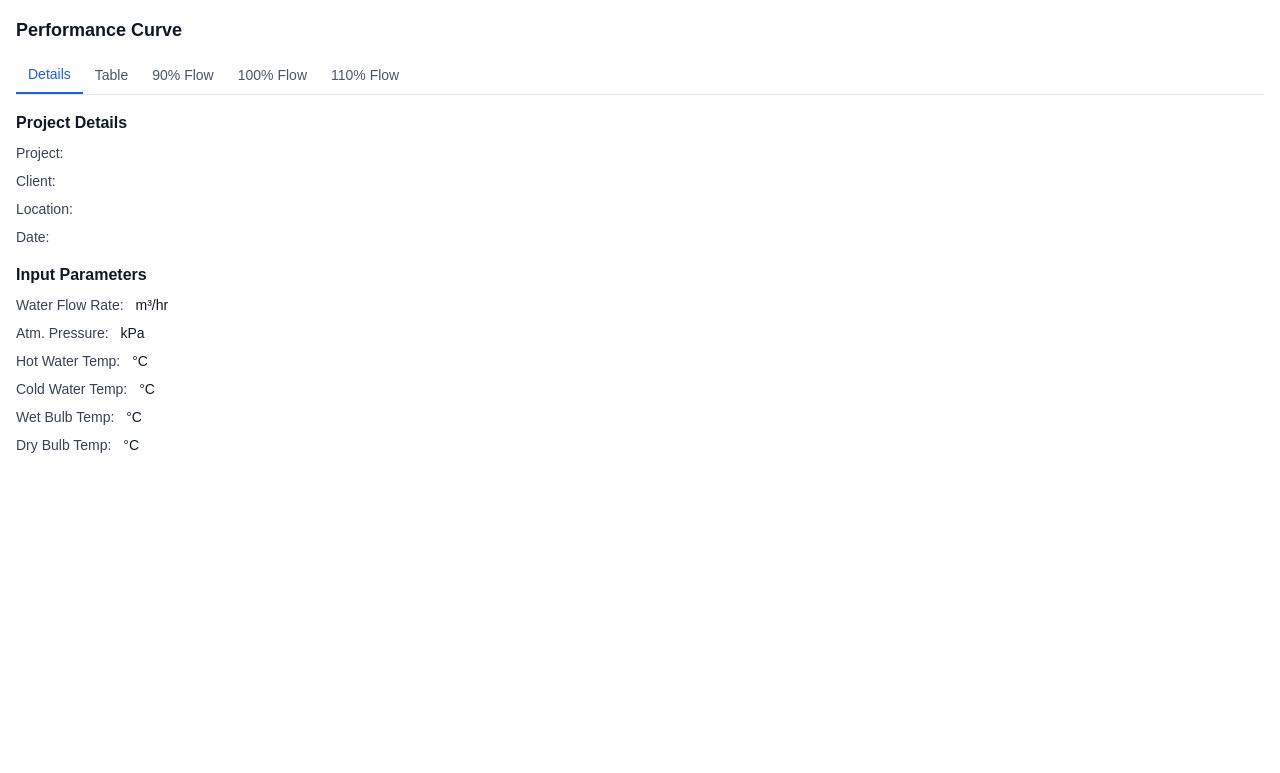
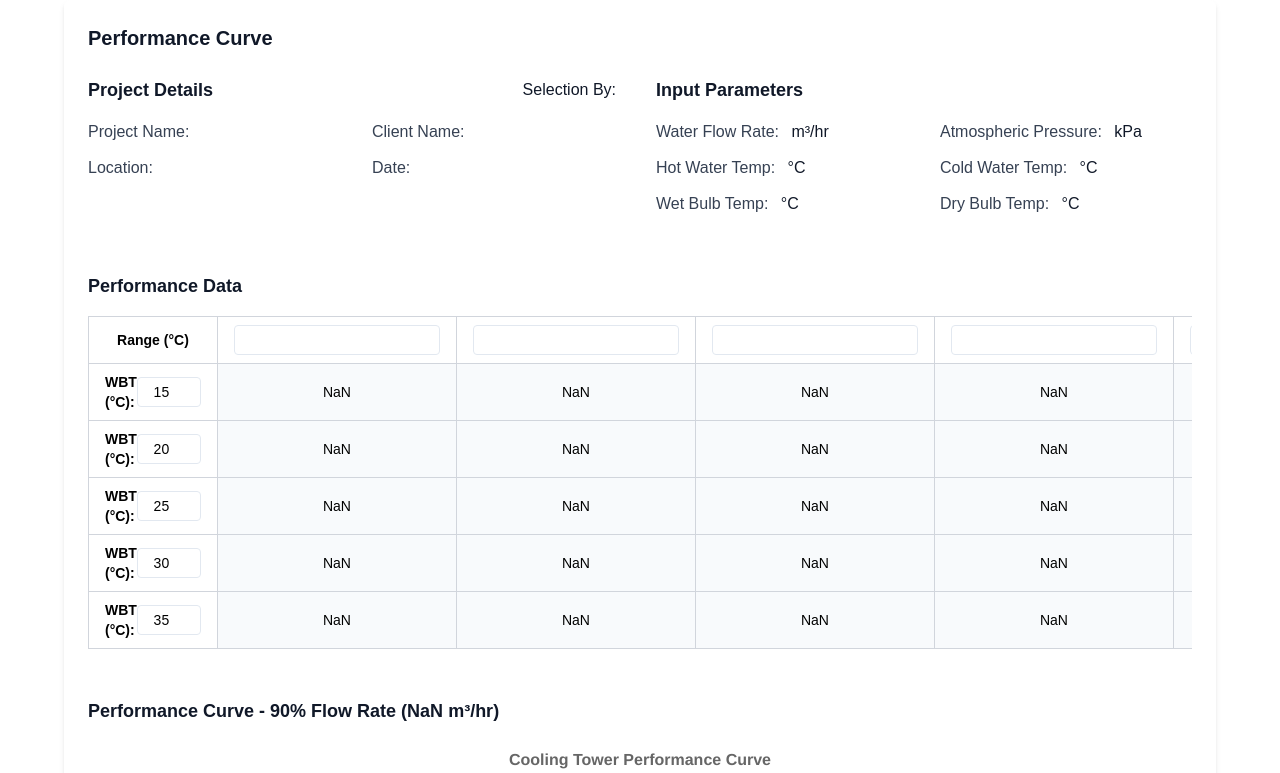
Before and after one commit to justinlee-tci/cooling-tower-selector, a Next.js app: page /PerformanceCurve in a window 1280 px wide. Shown: the top 773 px of the page. Built offline with nearby package versions, Linux system fonts and the light colour scheme.

Commit message:
optimize for mobile viewing

```diff
--- a/app/PerformanceCurve/page.js
+++ b/app/PerformanceCurve/page.js
@@ -32,6 +32,24 @@ const formatDate = (dateString) => {
 
 function PerformanceContent() {
   const searchParams = useSearchParams();
+  const [isMobile, setIsMobile] = useState(false);
+  const [activeTab, setActiveTab] = useState('details'); // For mobile view
+  const [activeRangeIndex, setActiveRangeIndex] = useState(null); // For mobile table view
+
+  useEffect(() => {
+    const checkScreenSize = () => {
+      setIsMobile(window.innerWidth < 768);
+    };
+
+    // Initial check
+    checkScreenSize();
+
+    // Add event listener
+    window.addEventListener('resize', checkScreenSize);
+
+    // Cleanup
+    return () => window.removeEventListener('resize', checkScreenSize);
+  }, []);
 
   const params = {
     modelName: searchParams.get('model') || '',
@@ -51,16 +69,14 @@ function PerformanceContent() {
   const designRange = parseFloat(params.hotWaterTemp) - parseFloat(params.coldWaterTemp);
 
   const [ranges, setRanges] = useState([
-    designRange * 0.6,
-    designRange * 0.8,
-    designRange,
-    designRange * 1.2,
-    designRange * 1.4
+    Number((designRange * 0.6).toFixed(2)),
+    Number((designRange * 0.8).toFixed(2)),
+    Number(designRange.toFixed(2)),
+    Number((designRange * 1.2).toFixed(2)),
+    Number((designRange * 1.4).toFixed(2))
   ]);
 
   const [wbtValues, setWbtValues] = useState([15, 20, 25, 30, 35]);
-  const [activeTab, setActiveTab] = useState('details'); // details, table, chart90, chart100, chart110
-  const [activeRangeIndex, setActiveRangeIndex] = useState(null);
 
   const handleRangeChange = (index, value) => {
     const newRanges = [...ranges];
@@ -80,7 +96,7 @@ function PerformanceContent() {
 
   const createDatasetForFlowRate = (flowRate) => {
     return ranges.map((range, rangeIndex) => ({
-      label: `Range ${(range).toFixed(1)}°C`,
+      label: `Range ${range}°C`,
       data: wbtValues.map(wbt => calculateCWT(wbt, range, flowRate)),
       borderColor: `hsl(${220 + rangeIndex * 30}, 70%, 50%)`,
       tension: 0.4,
@@ -94,9 +110,9 @@ function PerformanceContent() {
       legend: {
         position: 'bottom',
         labels: {
-          boxWidth: 12,
+          boxWidth: isMobile ? 12 : 16,
           font: {
-            size: 10
+            size: isMobile ? 10 : 12
           }
         }
       },
@@ -104,7 +120,7 @@ function PerformanceContent() {
         display: true,
         text: 'Cooling Tower Performance Curve',
         font: {
-          size: 14
+          size: isMobile ? 14 : 16
         }
       }
     },
@@ -112,28 +128,28 @@ function PerformanceContent() {
       x: {
         title: {
           display: true,
-          text: 'Inlet WBT (°C)',
+          text: 'Inlet Wet Bulb Temperature (°C)',
           font: {
-            size: 10
+            size: isMobile ? 10 : 12
           }
         },
         ticks: {
           font: {
-            size: 10
+            size: isMobile ? 10 : 12
           }
         }
       },
       y: {
         title: {
           display: true,
-          text: 'Cold Water Temp (°C)',
+          text: 'Cold Water Temperature (°C)',
           font: {
-            size: 10
+            size: isMobile ? 10 : 12
           }
         },
         ticks: {
           font: {
-            size: 10
+            size: isMobile ? 10 : 12
           }
         }
       }
@@ -146,19 +162,22 @@ function PerformanceContent() {
   });
 
   const ProjectDetails = () => (
-    <div className="mb-4">
-      <div className="flex justify-between items-center mb-2">
-        <h3 className="text-base font-bold text-gray-900">Project Details</h3>
-        <span className="text-xs text-gray-900">{params.selectionBy}</span>
+    <div className="mb-6">
+      <div className="flex flex-col sm:flex-row justify-between items-start sm:items-center mb-4">
+        <h3 className="text-lg font-bold text-gray-900">Project Details</h3>
+        <div className="mt-2 sm:mt-0">
+          <span className="text-gray-900 font-medium">Selection By:</span>
+          <span className="text-gray-900 ml-2">{params.selectionBy}</span>
+        </div>
       </div>
 
-      <div className="space-y-2 text-sm">
+      <div className="grid grid-cols-1 sm:grid-cols-2 gap-x-8 gap-y-3">
         <div>
-          <span className="text-gray-700 font-medium">Project:</span>
+          <span className="text-gray-700 font-medium">Project Name:</span>
           <span className="text-gray-900 ml-2">{params.projectName}</span>
         </div>
         <div>
-          <span className="text-gray-700 font-medium">Client:</span>
+          <span className="text-gray-700 font-medium">Client Name:</span>
           <span className="text-gray-900 ml-2">{params.clientName}</span>
         </div>
         <div>
@@ -174,15 +193,15 @@ function PerformanceContent() {
   );
 
   const InputParameters = () => (
-    <div>
-      <h3 className="text-base font-bold text-gray-900 mb-2">Input Parameters</h3>
-      <div className="space-y-2 text-sm">
+    <div className="mb-6">
+      <h3 className="text-lg font-bold text-gray-900 mb-4">Input Parameters</h3>
+      <div className="grid grid-cols-1 sm:grid-cols-2 gap-x-8 gap-y-3">
         <div>
           <span className="text-gray-700 font-medium">Water Flow Rate:</span>
           <span className="text-gray-900 ml-2">{params.waterFlowRate} m³/hr</span>
         </div>
         <div>
-          <span className="text-gray-700 font-medium">Atm. Pressure:</span>
+          <span className="text-gray-700 font-medium">Atmospheric Pressure:</span>
           <span className="text-gray-900 ml-2">{params.atmosphericPressure} kPa</span>
         </div>
         <div>
@@ -206,7 +225,7 @@ function PerformanceContent() {
   );
 
   const RangeSelector = () => (
-    <div className="mb-4">
+    <div className="mb-4 md:hidden">
       <h3 className="text-base font-bold text-gray-900 mb-2">Select Range</h3>
       <div className="flex flex-wrap gap-2">
         {ranges.map((range, index) => (
@@ -219,17 +238,28 @@ function PerformanceContent() {
             }`}
             onClick={() => setActiveRangeIndex(index)}
           >
-            {range.toFixed(1)}°C
+            {range}°C
           </button>
         ))}
+        <button
+          className={`px-2 py-1 text-xs rounded-md ${
+            activeRangeIndex === null
+              ? 'bg-blue-600 text-white'
+              : 'bg-gray-200 text-gray-800'
+          }`}
+          onClick={() => setActiveRangeIndex(null)}
+        >
+          View All
+        </button>
       </div>
     </div>
   );
 
   const PerformanceTable = () => {
+    // Mobile version with option to view one range at a time
+    if (isMobile && activeRangeIndex !== null) {
       return (
-      <div className="overflow-x-auto pb-2">
-        {activeRangeIndex !== null ? (
+        <div className="overflow-x-auto pb-4">
           <table className="min-w-full border-collapse border border-gray-300">
             <thead>
               <tr>
@@ -237,7 +267,7 @@ function PerformanceContent() {
                   WBT (°C)
                 </th>
                 <th className="border border-gray-300 px-2 py-1 text-xs text-black font-bold">
-                  CWT (°C) - Range {ranges[activeRangeIndex].toFixed(1)}°C
+                  CWT (°C) - Range {ranges[activeRangeIndex]}°C
                 </th>
               </tr>
             </thead>
@@ -260,21 +290,27 @@ function PerformanceContent() {
               ))}
             </tbody>
           </table>
-        ) : (
+        </div>
+      );
+    }
+
+    // Full table for desktop or "View All" on mobile
+    return (
+      <div className="overflow-x-auto pb-4">
         <table className="min-w-full border-collapse border border-gray-300">
           <thead>
             <tr>
-                <th className="border border-gray-300 px-2 py-1 text-xs text-black font-bold">
+              <th className={`border border-gray-300 px-${isMobile ? '2' : '4'} py-${isMobile ? '1' : '2'} text-${isMobile ? 'xs' : 'sm'} text-black font-bold`}>
                 Range (°C)
               </th>
               {ranges.map((range, index) => (
-                  <th key={index} className="border border-gray-300 px-2 py-1 text-xs">
+                <th key={index} className={`border border-gray-300 px-${isMobile ? '2' : '4'} py-${isMobile ? '1' : '2'} text-${isMobile ? 'xs' : 'sm'}`}>
                   <input
                     type="number"
-                      value={range.toFixed(1)}
+                    value={range}
                     onChange={(e) => handleRangeChange(index, e.target.value)}
-                      className="w-12 text-center text-black text-xs"
-                      step="0.1"
+                    className={`w-${isMobile ? '12' : '20'} text-center text-black text-${isMobile ? 'xs' : 'sm'}`}
+                    step="0.01"
                   />
                 </th>
               ))}
@@ -283,20 +319,20 @@ function PerformanceContent() {
           <tbody>
             {wbtValues.map((wbt, wbtIndex) => (
               <tr key={wbtIndex}>
-                  <td className="border border-gray-300 px-2 py-1 text-xs">
+                <td className={`border border-gray-300 px-${isMobile ? '2' : '4'} py-${isMobile ? '1' : '2'} text-${isMobile ? 'xs' : 'sm'}`}>
                   <div className="flex items-center">
-                      <span className="mr-1 text-black font-bold text-xs">WBT:</span>
+                    <span className={`mr-${isMobile ? '1' : '2'} text-black font-bold text-${isMobile ? 'xs' : 'sm'}`}>WBT (°C):</span>
                     <input
                       type="number"
                       value={wbt}
                       onChange={(e) => handleWbtChange(wbtIndex, e.target.value)}
-                        className="w-12 text-center text-black text-xs"
+                      className={`w-${isMobile ? '12' : '16'} text-center text-black text-${isMobile ? 'xs' : 'sm'}`}
                       step="0.1"
                     />
                   </div>
                 </td>
                 {ranges.map((range, rangeIndex) => (
-                    <td key={rangeIndex} className="border border-gray-300 px-2 py-1 text-center bg-gray-50 text-xs text-black">
+                  <td key={rangeIndex} className={`border border-gray-300 px-${isMobile ? '2' : '4'} py-${isMobile ? '1' : '2'} text-center bg-gray-50 text-${isMobile ? 'xs' : 'sm'} text-black`}>
                     {calculateCWT(wbt, range, 100).toFixed(1)}
                   </td>
                 ))}
@@ -304,13 +340,12 @@ function PerformanceContent() {
             ))}
           </tbody>
         </table>
-        )}
 
         <style jsx>{`
           input[type="number"] {
             border: 1px solid #e2e8f0;
             border-radius: 0.25rem;
-            padding: 0.125rem;
+            padding: ${isMobile ? '0.125rem' : '0.25rem'};
             outline: none;
             color: black;
           }
@@ -329,7 +364,7 @@ function PerformanceContent() {
   };
 
   const TabsNav = () => (
-    <div className="flex overflow-x-auto whitespace-nowrap mb-4 border-b border-gray-200">
+    <div className="flex overflow-x-auto whitespace-nowrap mb-4 border-b border-gray-200 md:hidden">
       <button
         className={`py-2 px-3 text-sm font-medium ${activeTab === 'details'
           ? 'text-blue-600 border-b-2 border-blue-600'
@@ -347,33 +382,17 @@ function PerformanceContent() {
         Table
       </button>
       <button
-        className={`py-2 px-3 text-sm font-medium ${activeTab === 'chart90'
+        className={`py-2 px-3 text-sm font-medium ${activeTab === 'charts'
           ? 'text-blue-600 border-b-2 border-blue-600'
           : 'text-gray-600'}`}
-        onClick={() => setActiveTab('chart90')}
+        onClick={() => setActiveTab('charts')}
       >
-        90% Flow
-      </button>
-      <button
-        className={`py-2 px-3 text-sm font-medium ${activeTab === 'chart100'
-          ? 'text-blue-600 border-b-2 border-blue-600'
-          : 'text-gray-600'}`}
-        onClick={() => setActiveTab('chart100')}
-      >
-        100% Flow
-      </button>
-      <button
-        className={`py-2 px-3 text-sm font-medium ${activeTab === 'chart110'
-          ? 'text-blue-600 border-b-2 border-blue-600'
-          : 'text-gray-600'}`}
-        onClick={() => setActiveTab('chart110')}
-      >
-        110% Flow
+        Charts
       </button>
     </div>
   );
 
-  const renderContent = () => {
+  const renderMobileContent = () => {
     switch(activeTab) {
       case 'details':
         return (
@@ -389,36 +408,32 @@ function PerformanceContent() {
             <PerformanceTable />
           </div>
         );
-      case 'chart90':
+      case 'charts':
         return (
+          <div className="space-y-8">
             <div>
-            <h3 className="text-sm font-bold text-gray-900 mb-2">
+              <h3 className="text-base font-bold text-gray-900 mb-2">
                 Performance - 90% Flow ({(parseFloat(params.waterFlowRate) * 0.9).toFixed(1)} m³/hr)
               </h3>
               <div className="w-full h-[300px]">
                 <Line data={createChartData(90)} options={chartOptions} />
               </div>
             </div>
-        );
-      case 'chart100':
-        return (
             <div>
-            <h3 className="text-sm font-bold text-gray-900 mb-2">
+              <h3 className="text-base font-bold text-gray-900 mb-2">
                 Performance - 100% Flow ({parseFloat(params.waterFlowRate)} m³/hr)
               </h3>
               <div className="w-full h-[300px]">
                 <Line data={createChartData(100)} options={chartOptions} />
               </div>
             </div>
-        );
-      case 'chart110':
-        return (
             <div>
-            <h3 className="text-sm font-bold text-gray-900 mb-2">
+              <h3 className="text-base font-bold text-gray-900 mb-2">
                 Performance - 110% Flow ({(parseFloat(params.waterFlowRate) * 1.1).toFixed(1)} m³/hr)
               </h3>
               <div className="w-full h-[300px]">
                 <Line data={createChartData(110)} options={chartOptions} />
+              </div>
             </div>
           </div>
         );
@@ -428,12 +443,60 @@ function PerformanceContent() {
   };
 
   return (
-    <div className="w-full px-4 py-4 bg-white">
-      <h2 className="text-lg font-bold text-gray-900 mb-3">Performance Curve</h2>
+    <div className="w-full max-w-6xl mx-auto px-4 sm:px-6 py-6 bg-white shadow-md rounded-md">
+      <h2 className="text-xl font-bold text-gray-900 mb-6">Performance Curve</h2>
 
+      {/* Mobile View */}
+      {isMobile && (
+        <>
           <TabsNav />
+          {renderMobileContent()}
+        </>
+      )}
 
-      {renderContent()}
+      {/* Desktop View */}
+      {!isMobile && (
+        <>
+          <div className="grid grid-cols-1 lg:grid-cols-2 gap-8 mb-8">
+            <ProjectDetails />
+            <InputParameters />
+          </div>
+
+          <div className="mb-8">
+            <h3 className="text-lg font-bold text-gray-900 mb-4">Performance Data</h3>
+            <PerformanceTable />
+          </div>
+
+          <div className="space-y-12">
+            <div>
+              <h3 className="text-lg font-bold text-gray-900 mb-4">
+                Performance Curve - 90% Flow Rate ({(parseFloat(params.waterFlowRate) * 0.9).toFixed(1)} m³/hr)
+              </h3>
+              <div className="w-full h-[400px]">
+                <Line data={createChartData(90)} options={chartOptions} />
+              </div>
+            </div>
+
+            <div>
+              <h3 className="text-lg font-bold text-gray-900 mb-4">
+                Performance Curve - 100% Flow Rate ({parseFloat(params.waterFlowRate)} m³/hr)
+              </h3>
+              <div className="w-full h-[400px]">
+                <Line data={createChartData(100)} options={chartOptions} />
+              </div>
+            </div>
+
+            <div>
+              <h3 className="text-lg font-bold text-gray-900 mb-4">
+                Performance Curve - 110% Flow Rate ({(parseFloat(params.waterFlowRate) * 1.1).toFixed(1)} m³/hr)
+              </h3>
+              <div className="w-full h-[400px]">
+                <Line data={createChartData(110)} options={chartOptions} />
+              </div>
+            </div>
+          </div>
+        </>
+      )}
     </div>
   );
 }
```
Lines whose indentation alone changed are shown as unchanged.
